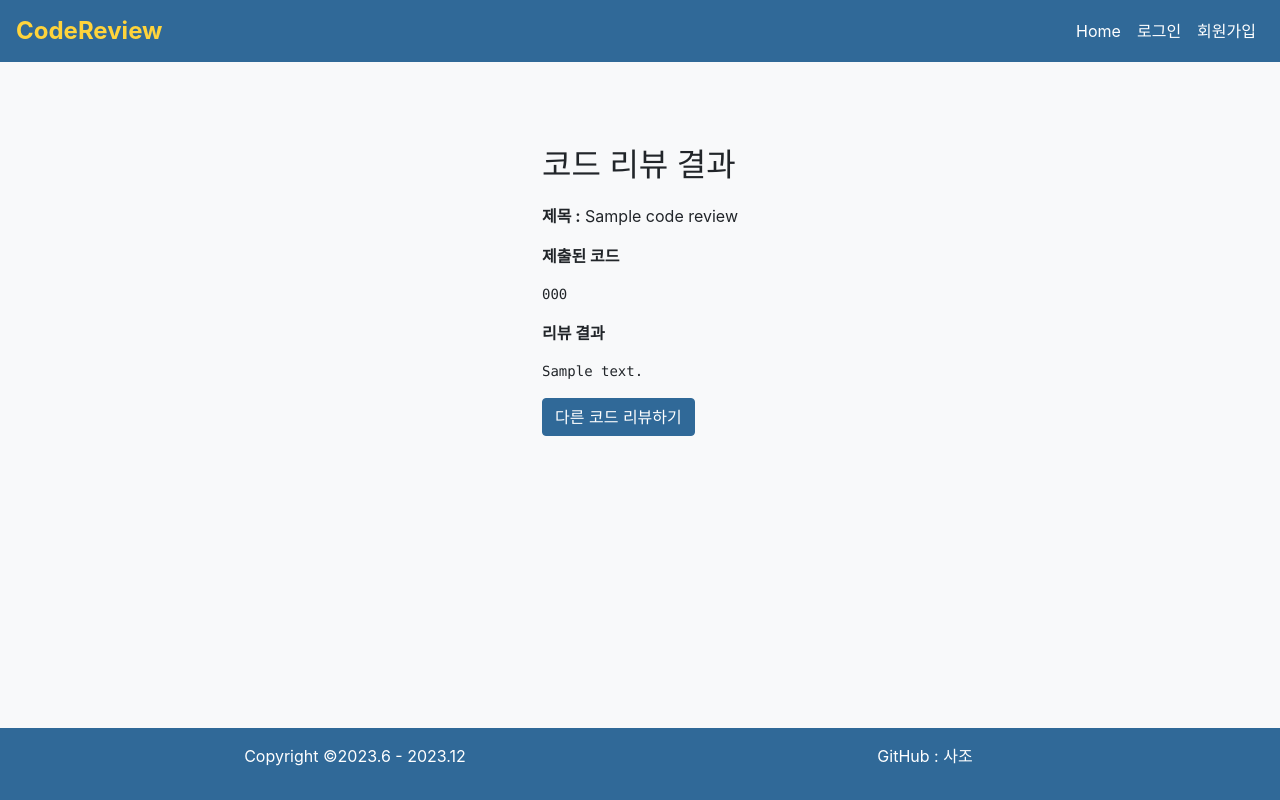
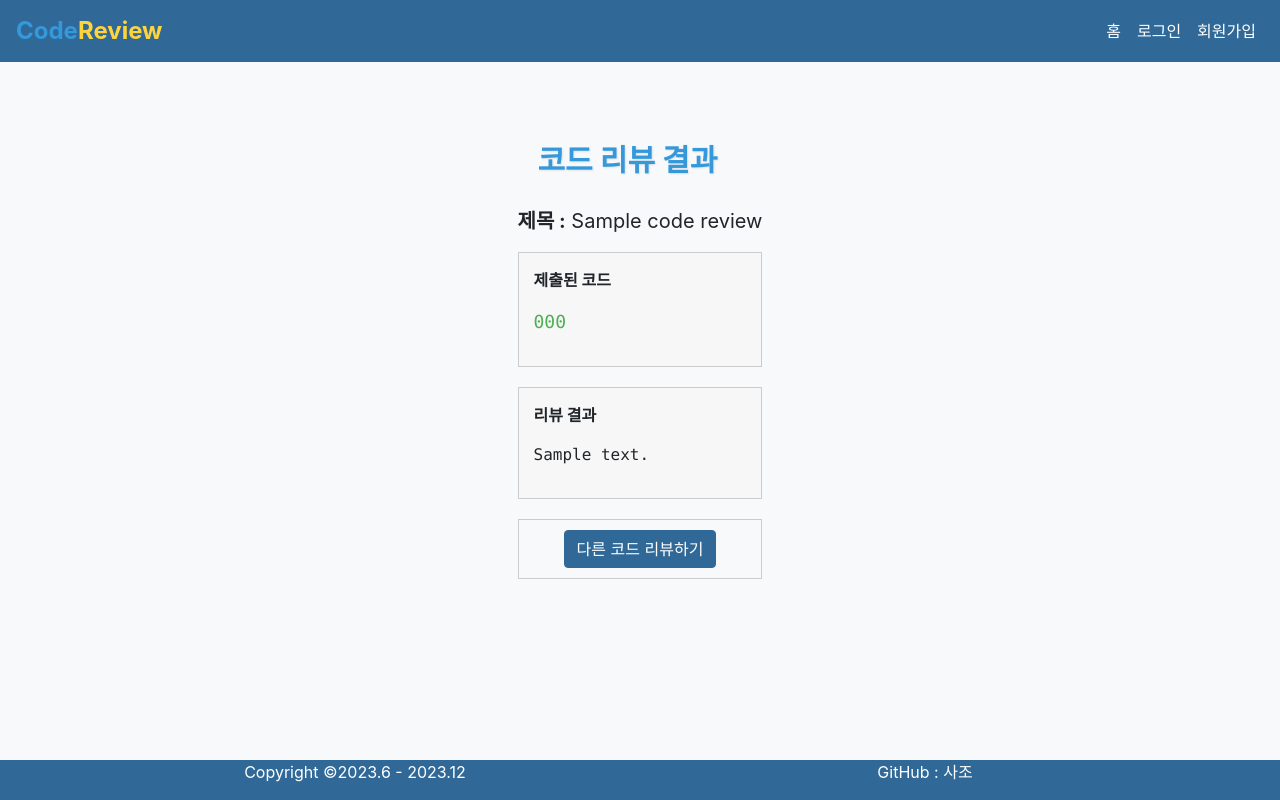
Before and after one commit to over-ture/kdt4_semi_project, a Django app: template codereview/accounts/templates/accounts/review_result.html in a window 1280 px wide. Run offline with Django 4.2, Linux system fonts and the light colour scheme; the template is opened without the code that fills it: most values are stand-ins (such as "Sample title", 1, 10 or a date in 2020); some libraries are stand-ins or nearby versions.

Commit message:
html 가독성 다듬기

```diff
--- a/codereview/accounts/templates/accounts/accounts_home.html
+++ b/codereview/accounts/templates/accounts/accounts_home.html
@@ -2,8 +2,8 @@
 
 {% block content %}
 <div style="text-align: center; padding: 80px; height: 80vh;">
-    <h2 style="font-size: 30px; margin-bottom: 20px;">계정 관리 페이지에 오신 걸 환영합니다.</h2>
-    <p style="font-size: 25px; margin-bottom: 20px;">사용 중인 계정 : <strong>"{{ request.user.username }}"</strong></p>
+    <h2 style="text-decoration: none; color: #3498DB; font-weight: bold; font-size: 30px; text-shadow: 1px 1px 2px rgba(0, 0, 0, 0.1); padding: 20px;">계정을 삭제 하겠습니까?</h2>
+    <p style="font-size: 25px; margin-bottom: 20px;">사용 중인 아이디 : <strong>" {{ request.user.username }} "</strong></p>
     <p style="font-size: 20px; margin-bottom: 20px; color: #777;text-decoration: underline;">계정을 삭제하실 때 유의하세요! 삭제하시면 복구할 수 없습니다.</p>
 
     <form method="post" action="{% url 'delete_account' %}" onsubmit="return confirmDelete();">
--- a/codereview/accounts/templates/accounts/login.html
+++ b/codereview/accounts/templates/accounts/login.html
@@ -13,11 +13,11 @@
             <form method="post">
                 {% csrf_token %}
                 <div class="form-group">
-                    <label for="username">Username:</label>
+                    <label for="username">아이디 :</label>
                     <input type="text" class="form-control" id="username" name="username" required>
                 </div>
                 <div class="form-group">
-                    <label for="password">Password:</label>
+                    <label for="password">비밀번호 :</label>
                     <input type="password" class="form-control" id="password" name="password" required>
                 </div>
                 <button type="submit" class="btn btn-primary">로그인</button>
--- a/codereview/accounts/templates/accounts/my_reviews.html
+++ b/codereview/accounts/templates/accounts/my_reviews.html
@@ -4,14 +4,13 @@
 <div class="container" style=" padding: 50px; height: 80vh;">
     <div class="row justify-content-center">
         <div class="col-md-10">
-            <h2 style= "margin-bottom: 30px;" >내 코드 리뷰 기록</h2>
-
+            <h2 style="text-decoration: none; color: #3498DB; font-weight: bold; font-size: 30px; text-shadow: 1px 1px 2px rgba(0, 0, 0, 0.1); padding: 20px;" >내 코드 리뷰 기록</h2>
             <ul class="list-group">
                 {% for review in reviews %}
                 <li class="list-group-item">
                     <strong>{{ review.timestamp }}</strong> -
                     <a href="{% url 'review_result' review.id %}">리뷰 결과 보기</a>
-                    <strong>제목:</strong> {{ review.title }}
+                    <strong>제목 :</strong> {{ review.title }}
                 </li>
                 {% empty %}
                 <li class="list-group-item">아직 코드 리뷰 기록이 없습니다.</li>
--- a/codereview/accounts/templates/accounts/review_result.html
+++ b/codereview/accounts/templates/accounts/review_result.html
@@ -1,17 +1,24 @@
 {% extends "base.html" %}
 
 {% block content %}
-<div class="container" style=" padding: 60px; ">
-    <div class="row justify-content-center">
-        <div class="col-md-16">
-            <h2 style="margin-bottom: 20px;">코드 리뷰 결과</h2>
-            <p><strong>제목 :</strong> {{ code_review.title }}</p>
+<div class="container" style=" padding : 36px;">
+    <div class="row justify-content-center"  >
+        <div class="col-md-13">
+            <h2 style="text-decoration: none; color: #3498DB; font-weight: bold; font-size: 30px; text-shadow: 1px 1px 2px rgba(0, 0, 0, 0.1); padding: 20px;">코드 리뷰 결과</h2>
+            <p style="font-size: 20px;"><strong>제목 :</strong> {{ code_review.title }}</p>
+            <div class="code-container">
             <p><strong>제출된 코드</strong></p>
-            <pre class="code-block">{{ code_review.code }}</pre>
-            <p><strong>리뷰 결과</strong></p>
-            <pre class="code-block">{{ code_review.review_result }}</pre>
+            <pre class="code-block" style=" font-size: 18px; color: #4CAF50;">{{ code_review.code }}</pre>
+            </div>
 
-            <a href="{% url 'upload_code' %}" class="btn btn-primary">다른 코드 리뷰하기</a>
+<div class="review-container">
+    <p><strong>리뷰 결과</strong></p>
+    <pre class="code-block" style="font-size: 16px;">{{ code_review.review_result }}</pre>
+</div>
+
+<div class="btn-container" >
+    <a href="{% url 'upload_code' %}" class="btn btn-primary" >다른 코드 리뷰하기</a>
+</div>
         </div>
     </div>
 </div>
--- a/codereview/accounts/templates/accounts/upload_code.html
+++ b/codereview/accounts/templates/accounts/upload_code.html
@@ -4,13 +4,13 @@
 <div class="container py-5" style="height: 80vh;">
     <div class="row justify-content-center">
         <div class="col-md-8">
-            <h2 class="mb-4">코드 작성 & 파일 업로드</h2>
+            <h2 class="mb-4" style="text-decoration: none; color: #3498DB; font-weight: bold; font-size: 30px; text-shadow: 1px 1px 2px rgba(0, 0, 0, 0.1); padding: 20px;">코드 작성 & 파일 업로드</h2>
             <form method="post" enctype="multipart/form-data">
                 {% csrf_token %}
                 <div class="form-group">
                     {{ form.as_p }}
                 </div>
-                <button type="submit" class="btn btn-primary">리뷰 받기</button>
+                <button type="submit" class="btn btn-primary">리뷰 확인</button>
             </form>
         </div>
     </div>
--- a/codereview/accounts/templates/base.html
+++ b/codereview/accounts/templates/base.html
@@ -63,28 +63,47 @@
             border-color: #285f86;
         }
         .footer {
-        position: absolute;
-        bottom: 0;
-        width: 100%;
+            position: absolute;
+            bottom: 0;
+            width: 100%;
         }
         .center-align {
-        display: flex;
-        justify-content: center;
+            display: flex;
+            justify-content: center;
+        }
+        .code-container {
+            background-color: #f7f7f7;
+            padding: 15px;
+            border: 1px solid #ccc;
+        }
+
+        .review-container {
+            background-color: #f7f7f7;
+            padding: 15px;
+            margin-top: 20px;
+            border: 1px solid #ccc;
+        }
+
+        .btn-container {
+            text-align: center;
+            margin-top: 20px;
+            border: 1px solid #ccc;
+            padding: 10px;
         }
     </style>
 </head>
 <body>
 
 <nav class="navbar navbar-expand-lg navbar-light">
-    <a class="navbar-brand" href="{% url 'home' %}" style="color: #FFD43B;">CodeReview</a>
+    <a class="navbar-brand" href="{% url 'home' %}" style="color: #FFD43B;"><span style="color: #3498DB;">Code</span>Review</a>
     <div class="collapse navbar-collapse" id="navbarNav">
         <ul class="navbar-nav ml-auto">
             <li class="nav-item">
-                <a class="nav-link" href="{% url 'home' %}">Home</a>
+                <a class="nav-link" href="{% url 'home' %}">홈</a>
             </li>
             <li class="nav-item">
                 {% if user.is_authenticated %}
-                <a href="{% url 'accounts_home' %}" class="btn btn-primary">계정 관리</a>
+                <a class="nav-link" a href="{% url 'accounts_home' %}" >계정 관리</a>
                 </li>
                     <li class="nav-item">
                          <a class="nav-link" href="{% url 'my_reviews' %}">내 리뷰 확인</a>
@@ -117,7 +136,7 @@
         </div>
     </div>
 </div>
-  <footer class="footer py-3" style="background-color: #306998; color: white; text-align: center;">
+  <footer class="footer" style="background-color: #306998; color: white; text-align: center;">
         <div class="container">
             <div class="row">
                 <div class="col-md-6">
--- a/codereview/home/templates/home.html
+++ b/codereview/home/templates/home.html
@@ -2,16 +2,16 @@
 
 {% block content %}
     <div style="display: flex; flex-direction: column; align-items: center; justify-content: center; height: 85vh;">
-        <h1 style="font-size: 60px; color: #2C3E50; text-shadow: 4px 4px 6px rgba(0, 0, 0, 0.3);">GPT Code Review에 오신 걸 환영합니다.</h1>
+        <h1 style="font-size:80px; color: #2C3E50; text-shadow: 4px 4px 6px rgba(0, 0, 0, 0.3);">GPT <span style="color: #3498DB;">Code</span><span style="color: #FFD43B;">Review</span>에 <br>오신 걸 환영합니다.</h1>
         <div style="margin-top: 20px;">
-            <p style="font-size: 28px; color: #34495E; text-shadow: 2px 2px 4px rgba(0, 0, 0, 0.2);">GPT 3.5 turbo를 이용한 파이썬 코드 리뷰를 받아볼 수 있습니다.</p>
+            <p style="font-size: 38px; color: #306998; text-shadow: 2px 2px 4px rgba(0, 0, 0, 0.2);">GPT 3.5 turbo를 이용한 <span style="color: #888888;">파이썬 코드 </span> 리뷰를 확인 할 수 있습니다.</p>
         </div>
         <div style="position: absolute; top:80px; right: 20px;">
             {% if user.is_authenticated %}
                 <a href="{% url 'upload_code' %}" style="text-decoration: none; color: #3498DB; font-weight: bold; font-size: 24px; text-shadow: 1px 1px 2px rgba(0, 0, 0, 0.1);">코드 리뷰하기</a>
             {% else %}
                 <p>
-                    <a href="{% url 'login' %}" style="text-decoration: none; color: #3498DB; font-weight: bold; font-size: 24px; text-shadow: 1px 1px 2px rgba(0, 0, 0, 0.1);">로그인</a> 또는
+                    <a href="{% url 'login' %}" style="text-decoration: none; color: #3498DB; font-weight: bold; font-size: 24px; text-shadow: 1px 1px 2px rgba(0, 0, 0, 0.1);">로그인</a> or
                     <a href="{% url 'signup' %}" style="text-decoration: none; color: #3498DB; font-weight: bold; font-size: 24px; text-shadow: 1px 1px 2px rgba(0, 0, 0, 0.1);">회원가입</a>
                 </p>
             {% endif %}
```
Also changed, not shown: codereview/accounts/templates/accounts/find_username.html (+7 -5 lines), codereview/accounts/templates/accounts/signup.html (+4 -4 lines), codereview/accounts/templates/accounts/username_result.html (+5 -4 lines).
